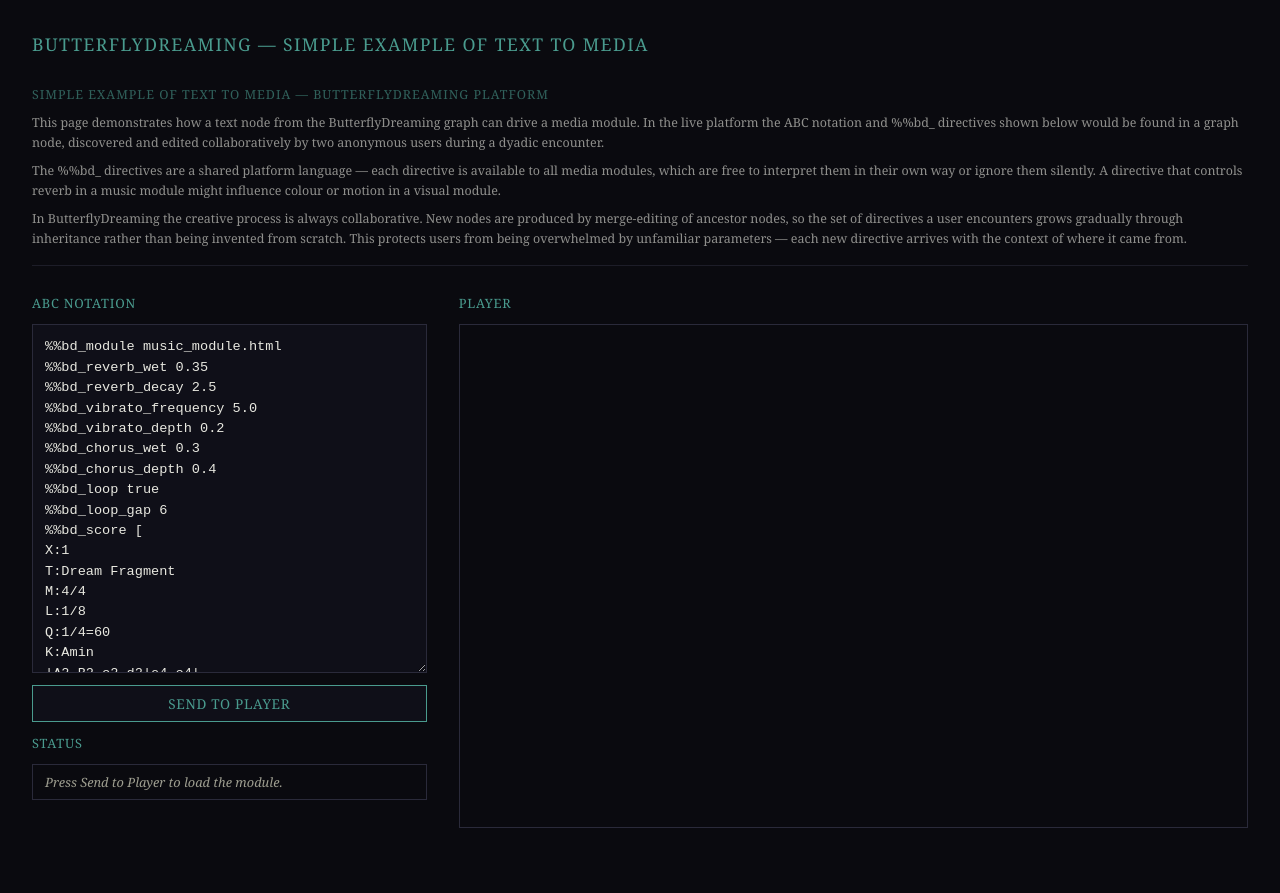
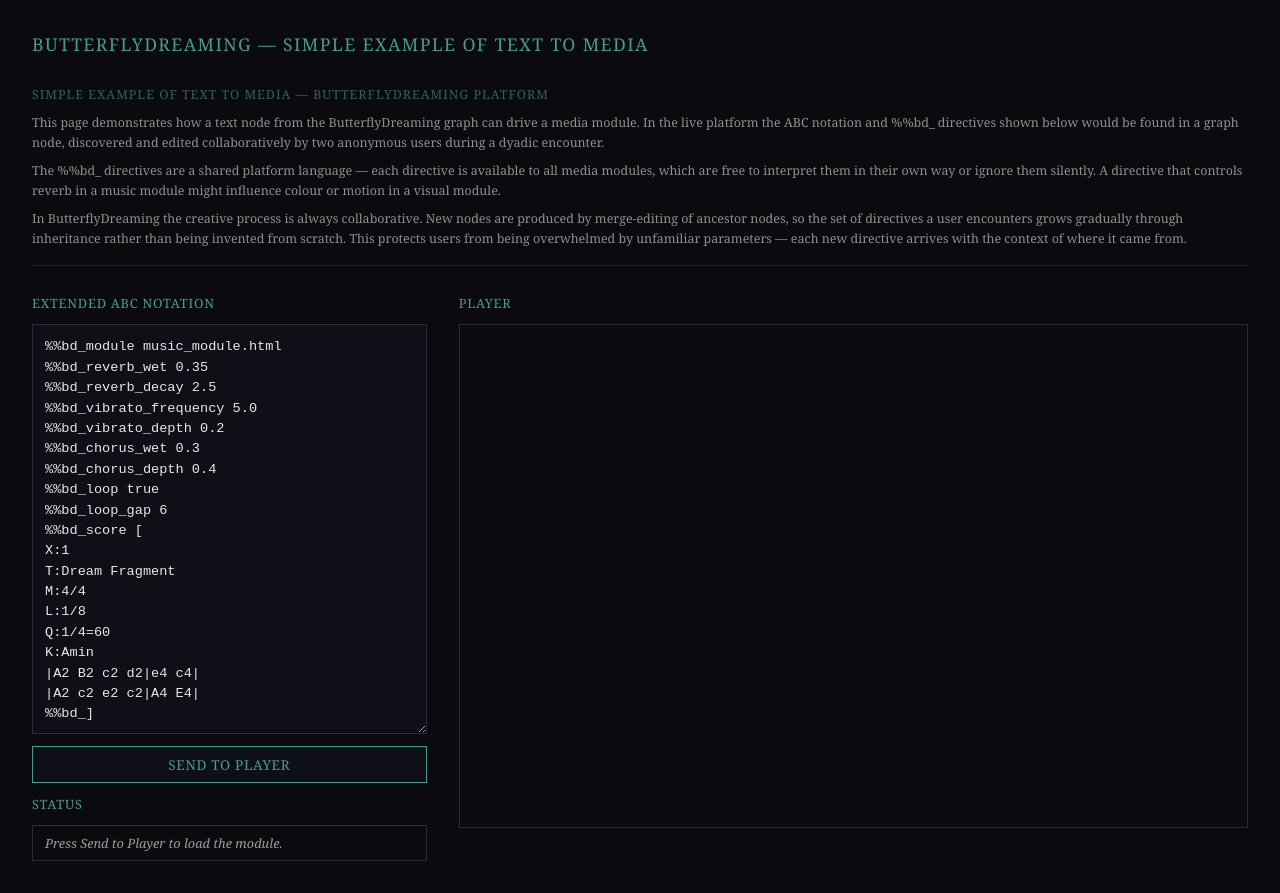
Before and after one commit to wrcstewart/butterflydreaming_music_1, a plain HTML site: page index.html in a window 1280 px wide. Before the commit the page ends 860 px from the top, so only its background shows below. Drawn offline with Linux system fonts and the light colour scheme.

Commit message:
A24: increase textarea height by 3 lines and rename label
- #abc-input height: 349px → 410px
- Label: "ABC Notation" → "Extended ABC Notation"

Co-Authored-By: Claude Sonnet 4.6 <noreply@anthropic.com>

```diff
--- a/index.html
+++ b/index.html
@@ -67,7 +67,7 @@
     }
 
     #abc-input {
-      height: 349px;
+      height: 410px;
     }
 
     button {
@@ -163,7 +163,7 @@
 
     <!-- Left column: controls -->
     <div class="panel">
-      <label for="abc-input">ABC Notation</label>
+      <label for="abc-input">Extended ABC Notation</label>
       <textarea id="abc-input" spellcheck="false">%%bd_module music_module.html
 %%bd_reverb_wet 0.35
 %%bd_reverb_decay 2.5
```
